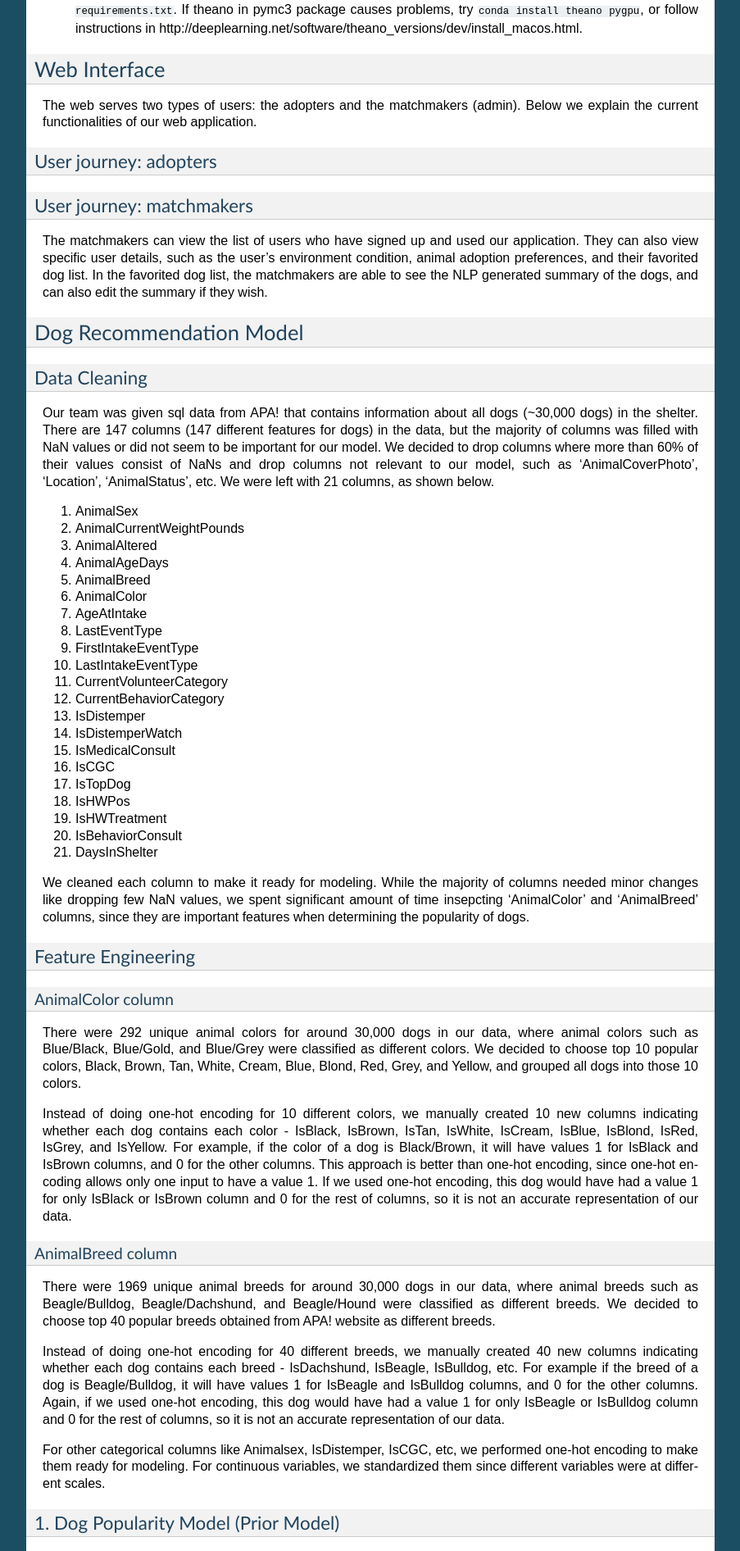
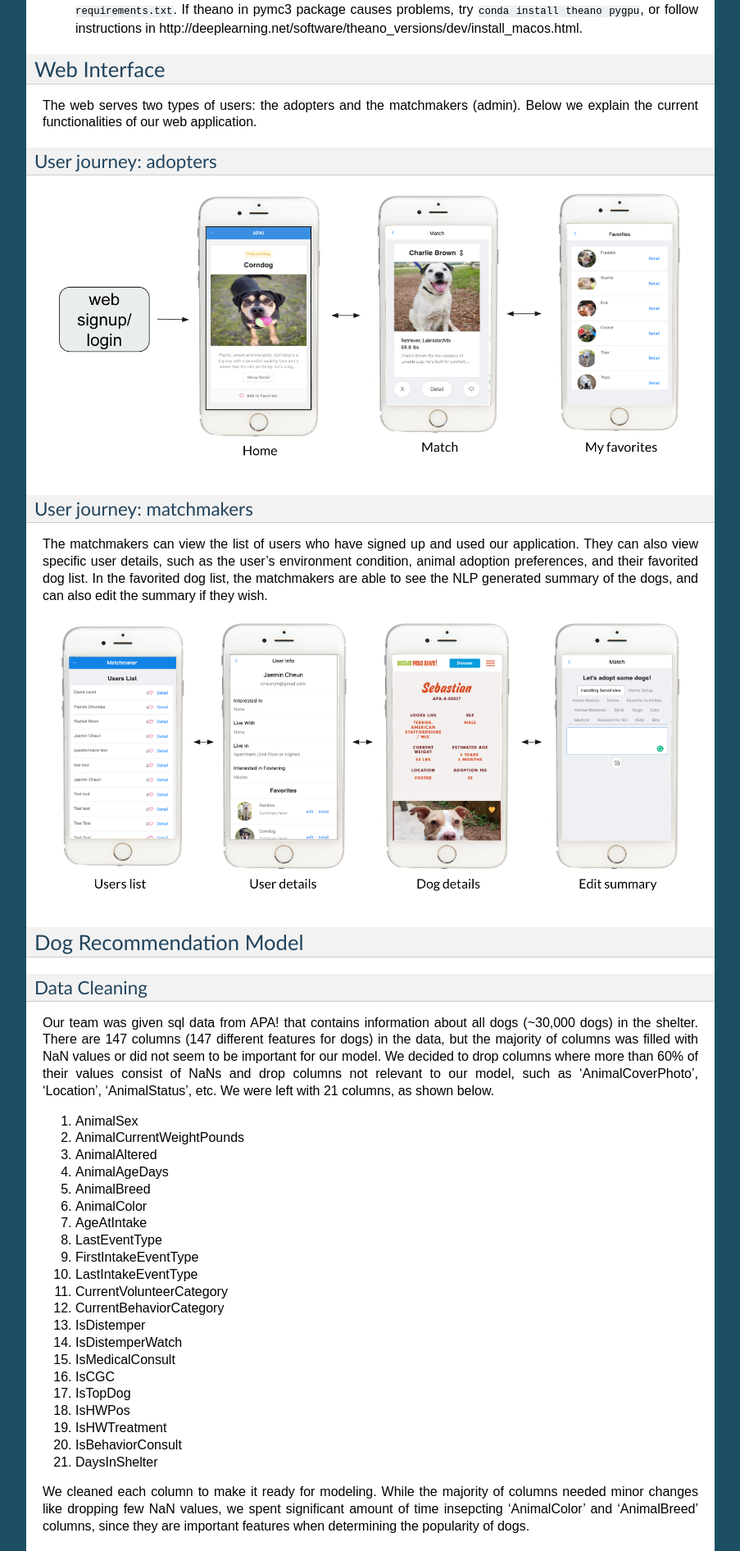
Before and after one commit to rachelmoon290/apatinder-documentation, a Sphinx documentation site: the page built from docs/index.md, in a window 1280 px wide. Shown: the part 1695-3587 px from the top of the page at 82% size, without its empty margins (198-1101 px from the left). Built offline with Sphinx 7.4.7, drawn with Linux system fonts in a browser that asks for light colours.

Commit message:
imgs added

```diff
--- a/docs/index.md
+++ b/docs/index.md
@@ -62,10 +62,13 @@ The web serves two types of users: the adopters and the matchmakers (admin). Bel
 ### User journey: adopters
 
 
+![](img/userjourney_adopter.png)
+
 
 ### User journey: matchmakers
 The matchmakers can view the list of users who have signed up and used our application. They can also view specific user details, such as the user's environment condition, animal adoption preferences, and their favorited dog list. In the favorited dog list, the matchmakers are able to see the NLP generated summary of the dogs, and can also edit the summary if they wish.
 
+![](img/userjourney_matchmaker.png)
 
 ## Dog Recommendation Model
 ### Data Cleaning
```
Also changed, not shown: docs/img/userjourney_adopter.png, docs/img/userjourney_matchmaker.png, 6 other files.
